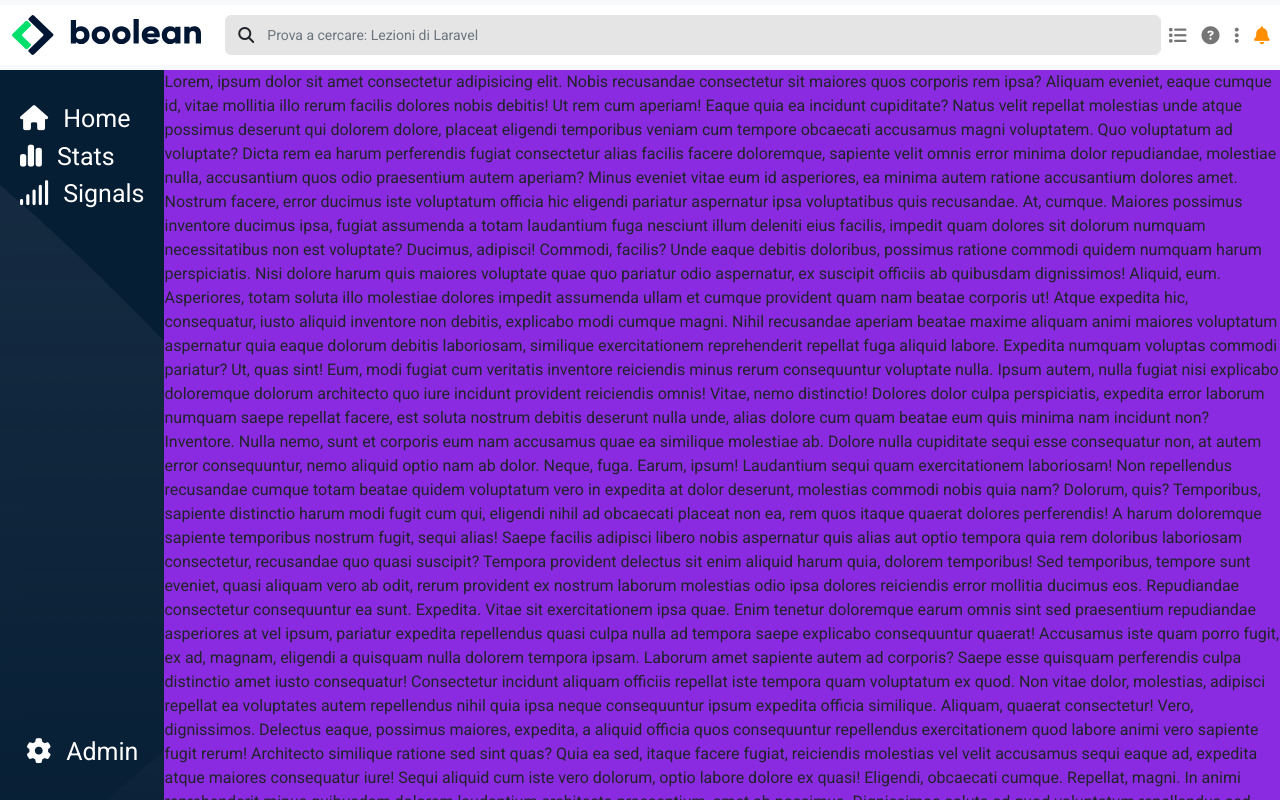
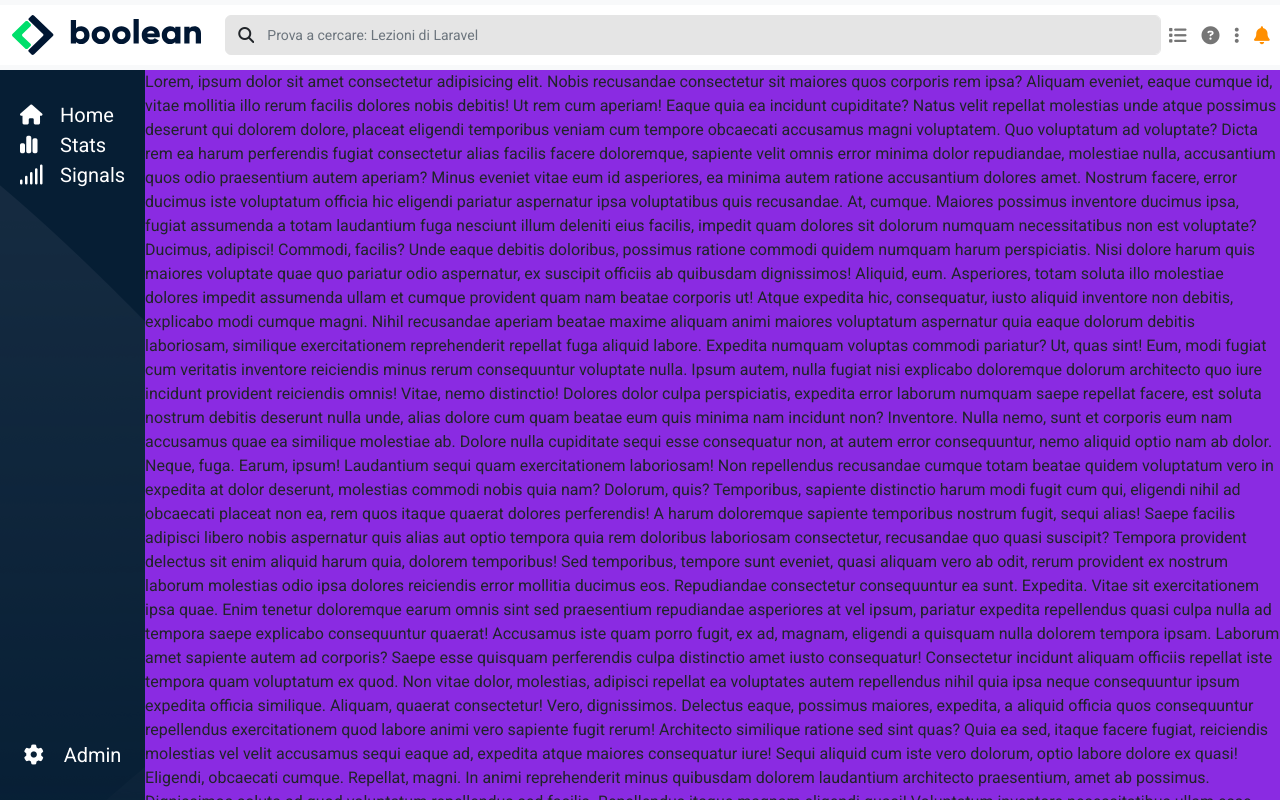
Before and after one commit to Therakar/html-css-bootstrap-dashboard, a plain HTML site: page index.html in a window 1280 px wide. Drawn offline with nearby package versions, Linux system fonts and the light colour scheme.

Commit message:
allineamento icone aside con il testo

```diff
--- a/css/aside.css
+++ b/css/aside.css
@@ -14,11 +14,15 @@ aside{
 
 .nav-top a, .nav-bottom a{
     color: white;
-    font-size: 25px;
+    font-size: 20px;
     text-decoration: none;
 }
 
-.nav-top span, .nav-bottom span{
-    padding-left: 15px;
+.nav-top-link, .nav-bottom-link{
+    padding-left: 20px;
 
 }
+
+.ms-width{
+    width: 20px;
+ }
--- a/index.html
+++ b/index.html
@@ -50,13 +50,13 @@
             <aside>
                 <nav class="nav-top">
                     <ul class="list-inline flex ">
-                        <li><a href="#"><i class="fa-solid fa-house ms-width text-center"></i><span class="d-none d-lg-inline-block">Home</span></a></li>
-                        <li><a href="#"><i class="fa-solid fa-chart-simple ms-width ms-width text-center"></i><span class="d-none d-lg-inline-block">Stats</span></a></li>
-                        <li><a href="#"><i class="fa-solid fa-signal ms-width text-center"></i><span class="d-none d-lg-inline-block">Signals</span></a></li>
+                        <li><a href="#"><div class="ms-width d-lg-inline-block"><i class="fa-solid fa-house"></i></div><div class="nav-top-link d-none d-lg-inline-block">Home</div></a></li>
+                        <li><a href="#"><div class="ms-width d-lg-inline-block"><i class="fa-solid fa-chart-simple"></i></div><div class="nav-top-link d-none d-lg-inline-block">Stats</div></a></li>
+                        <li><a href="#"><div class="ms-width d-lg-inline-block"><i class="fa-solid fa-signal"></i></div><div class="nav-top-link d-none d-lg-inline-block">Signals</div></a></li>
                     </ul>
                 </nav>
                 <nav class="nav-bottom">
-                    <a href="#"><i class="fa-solid fa-gear"></i><span class="d-none d-lg-inline-block">Admin</span></a>
+                    <a href="#"><div class="d-lg-inline-block"></div><i class="fa-solid fa-gear"></i><div class="nav-bottom-link d-none d-lg-inline-block">Admin</div></a>
                 </nav>
             </aside>
             <main>Lorem, ipsum dolor sit amet consectetur adipisicing elit. Nobis recusandae consectetur sit maiores quos corporis rem ipsa? Aliquam eveniet, eaque cumque id, vitae mollitia illo rerum facilis dolores nobis debitis!
```
